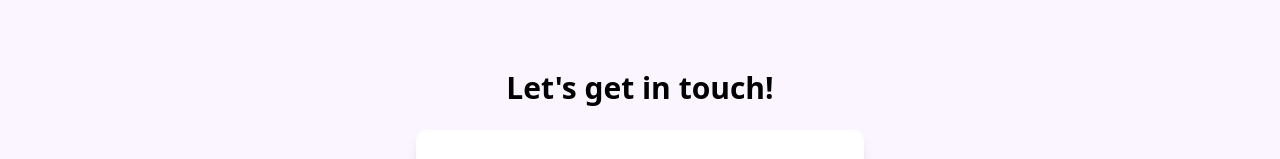
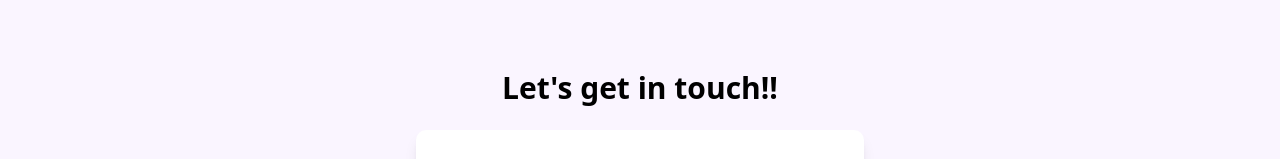
Before and after one commit to fabian12341/Fabian-page, a Next.js app in the folder frontEnd/: page /contact in a window 1280 px wide. Shown: the part 230-389 px from the top of the page. Built offline with nearby package versions, Linux system fonts and the light colour scheme.

Commit message:
fix: build errors contact and skills

```diff
--- a/frontEnd/src/app/contact/page.tsx
+++ b/frontEnd/src/app/contact/page.tsx
@@ -18,7 +18,7 @@ export default function Contact() {
 
       {/* Main Content */}
       <main className="flex-grow flex flex-col items-center justify-center p-10">
-        <h1 className="text-3xl font-bold text-black mb-6">Let's get in touch!</h1>
+        <h1 className="text-3xl font-bold text-black mb-6">{"Let's get in touch!!"}</h1>
 
         <div className="bg-white shadow-lg rounded-lg p-6 w-full max-w-md space-y-6 text-center">
           <p className="text-lg text-gray-700 font-semibold">My socials:</p>
--- a/frontEnd/src/app/skills/page.tsx
+++ b/frontEnd/src/app/skills/page.tsx
@@ -56,9 +56,9 @@ export default function Skills() {
     return { x: startX + col * spacing, y: startY + row * spacing };
   });
 
-  const [positions, setPositions] = useState<Position[]>(initialPositions);
+  const [positions] = useState<Position[]>(initialPositions);
 
-  const controls = skills.map(() => useAnimation());
+  const controls = Array.from({ length: skills.length }, () => useAnimation());
 
   const resetPositions = () => {
     positions.forEach((pos, i) => {
```
